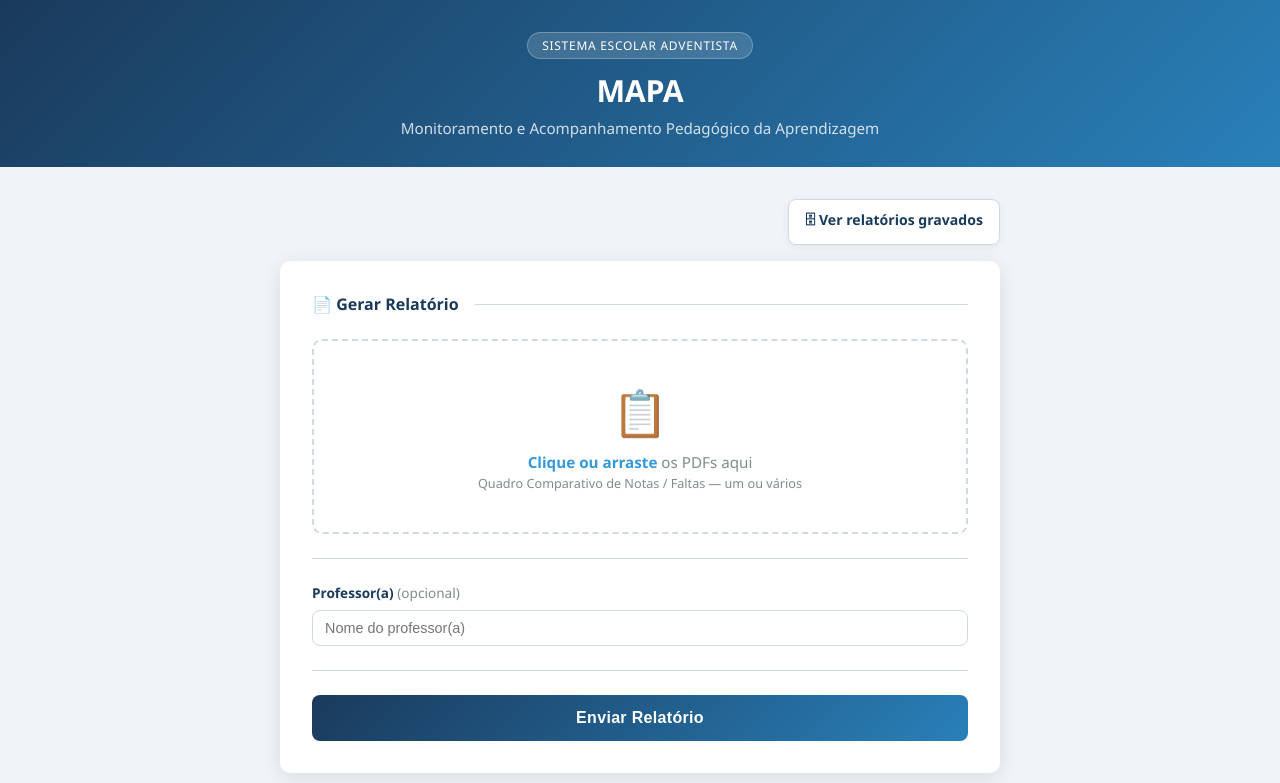
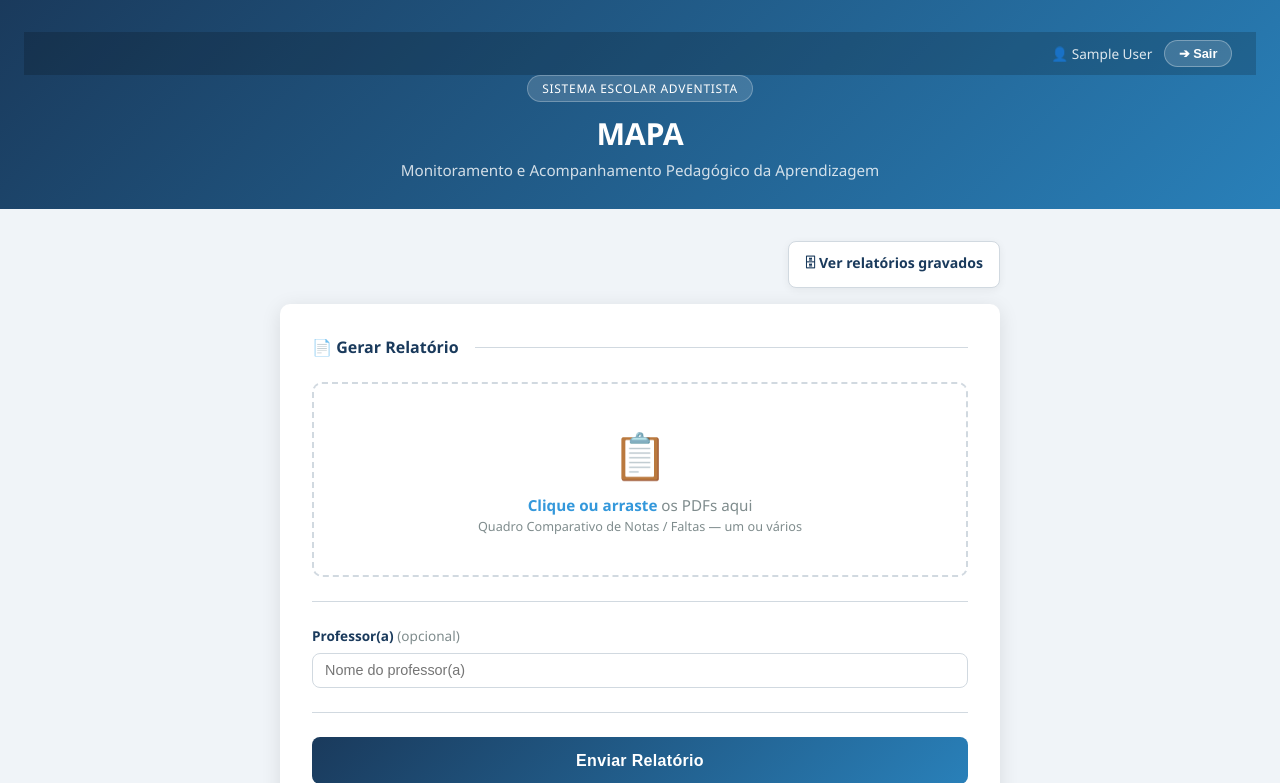
Before and after one commit to fabianopolone123/SITE_FEFE, a Django app: page / in a window 1280 px wide. Shown: the top 783 px of the page. Run offline with Django 5.2, Linux system fonts and the light colour scheme; the visitor is signed in with stand-in values (Sample User, id 1).

Commit message:
Adiciona barra de usuário logado e botão Sair no header
Co-Authored-By: Claude Sonnet 4.6 <noreply@anthropic.com>

```diff
--- a/analyzer/templates/analyzer/index.html
+++ b/analyzer/templates/analyzer/index.html
@@ -60,6 +60,34 @@
       font-size: .95rem;
       opacity: .8;
     }
+    .user-bar {
+      display: flex;
+      align-items: center;
+      justify-content: flex-end;
+      gap: .75rem;
+      padding: .5rem 1.5rem;
+      background: rgba(0,0,0,.18);
+      font-size: .85rem;
+    }
+    .user-bar span {
+      opacity: .85;
+    }
+    .btn-logout {
+      display: inline-flex;
+      align-items: center;
+      gap: .35rem;
+      padding: .3rem .85rem;
+      background: rgba(255,255,255,.15);
+      border: 1px solid rgba(255,255,255,.3);
+      border-radius: 20px;
+      color: white;
+      font-size: .8rem;
+      font-weight: 600;
+      text-decoration: none;
+      cursor: pointer;
+      transition: background .15s;
+    }
+    .btn-logout:hover { background: rgba(255,255,255,.25); }
 
     /* â”€â”€ Layout â”€â”€â”€â”€â”€â”€â”€â”€â”€â”€â”€â”€â”€â”€â”€â”€â”€â”€â”€â”€â”€â”€â”€â”€â”€â”€â”€â”€â”€â”€â”€â”€â”€â”€â”€â”€â”€â”€â”€â”€â”€â”€â”€â”€â”€â”€â”€â”€â”€â”€â”€â”€â”€â”€â”€ */
     main {
@@ -329,6 +357,15 @@
 <body>
 
 <header>
+  {% if user.is_authenticated %}
+  <div class="user-bar">
+    <span>&#128100; {{ user.get_full_name|default:user.username }}</span>
+    <form method="post" action="{% url 'logout' %}" style="margin:0">
+      {% csrf_token %}
+      <button type="submit" class="btn-logout">&#10132; Sair</button>
+    </form>
+  </div>
+  {% endif %}
   <div class="badge">Sistema Escolar Adventista</div>
   <h1>MAPA</h1>
   <p>Monitoramento e Acompanhamento Pedag&oacute;gico da Aprendizagem</p>
```
